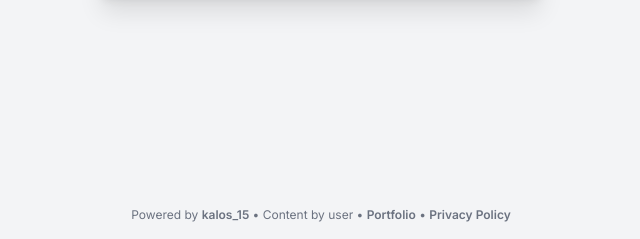
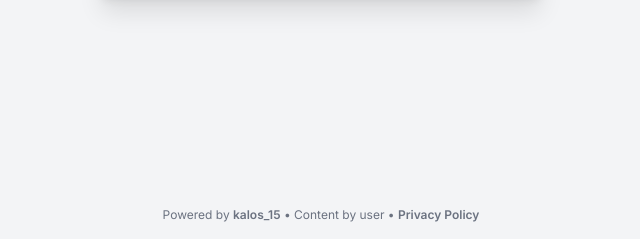
Before and after one commit to kalos15/portfoli-5, a plain HTML site: page index.html in a window 1280 px wide. Shown: the part 561-800 px from the top of the page, without its empty margins (319-959 px from the left). Drawn offline with nearby package versions, Linux system fonts and the light colour scheme.

Commit message:
Auto update index.html via script

```diff
--- a/index.html
+++ b/index.html
@@ -119,8 +119,6 @@
     Powered by
     <a href="#" onclick="openModal('kalosContactModal'); return false;" class="text-gray-500 hover:text-gray-700 font-semibold">kalos_15</a>
     • Content by user •
-    <a href="https://kin7.com" target="_blank" rel="noopener noreferrer" class="text-gray-500 hover:text-gray-700 font-semibold">Portfolio</a>
-    •
     <a href="#" onclick="openModal('privacyPolicyModal'); return false;" class="text-gray-500 hover:text-gray-700 font-semibold">Privacy Policy</a>
 </footer>
 
```
